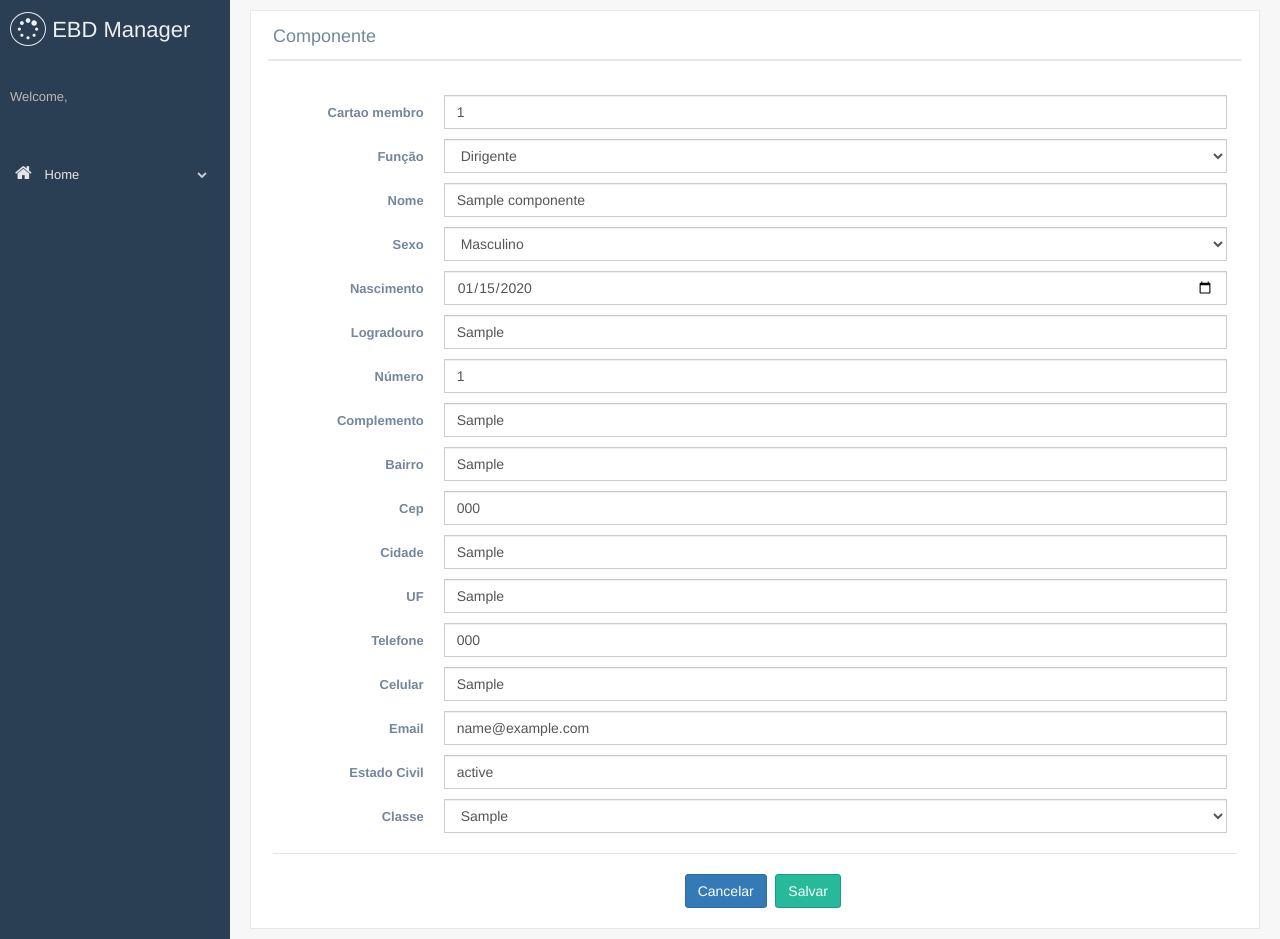
After one commit to andersonberg/gerenciador_ebd, a Django app: page /componentes/1/ in a window 1280 px wide. The commit adds this page. Run offline with Django 3.2, Linux system fonts and the light colour scheme; tables that the repository leaves empty hold one stand-in row (values such as "Sample post"); parts of the project's set-up code (start-up, migrations or seed data) failed here and were passed over; some libraries are stand-ins or nearby versions.

Commit message:
criando página de detalhes de componente

```diff
--- a/escola/models.py
+++ b/escola/models.py
@@ -41,6 +41,9 @@ class Classe(models.Model):
     @property
     def qtd_alunos(self):
         return len(self.componente_set.filter(tipo=Componente.ALUNO))
+
+    def __str__(self):
+        return self.numero
 
     class Meta:
         ordering = ('numero', 'departamento', 'faixa')
@@ -105,21 +108,21 @@ class Componente(models.Model):
 
     cartao_membro = models.IntegerField()
     classe = models.ForeignKey(to='Classe', blank=True, null=True)
-    tipo = models.CharField(_('Type'), choices=COMPONENT_TYPES, default=ALUNO, max_length=50)
+    tipo = models.CharField(_('Função'), choices=COMPONENT_TYPES, default=ALUNO, max_length=50)
     nome = models.CharField(max_length=100)
     sexo = models.CharField(choices=SEXO_TYPES, max_length=15, blank=True, null=True)
     nascimento = models.DateField(blank=True, null=True)
     logradouro = models.CharField(max_length=100, blank=True, null=True)
-    numero_end = models.IntegerField(blank=True, null=True)
-    complemento_end = models.CharField(max_length=50, blank=True, null=True)
+    numero_end = models.IntegerField(_('Número'), blank=True, null=True)
+    complemento_end = models.CharField(_('Complemento'), max_length=50, blank=True, null=True)
     bairro = models.CharField(max_length=100, blank=True, null=True)
     cep = models.CharField(max_length=50, blank=True, null=True)
     cidade = models.CharField(max_length=100, blank=True, null=True)
-    uf = models.CharField(max_length=50, blank=True, null=True)
+    uf = models.CharField(_('UF'), max_length=50, blank=True, null=True)
     telefone = models.CharField(max_length=50, blank=True, null=True)
     celular = models.CharField(max_length=50, blank=True, null=True)
     email = models.CharField(max_length=100, blank=True, null=True)
-    estado_civil = models.CharField(max_length=50, blank=True, null=True)
+    estado_civil = models.CharField(_('Estado Civil'), max_length=50, blank=True, null=True)
 
     class Meta:
         ordering = ('nome',)
--- a/escola/urls.py
+++ b/escola/urls.py
@@ -19,9 +19,12 @@ urlpatterns = [
 
     url(r'^classes/$', views.ClasseViewHTML.as_view(), name='classes'),
     url(r'^classes/(?P<pk>[0-9]+)/$', views.ClasseDetail.as_view(), name='classe-detail'),
+
     url(r'^departamentos/$', views.DepartamentoViewHTML.as_view(), name='departamentos'),
+
     url(r'^professores/$', views.ProfessorViewHTML.as_view(), name='professores'),
     url(r'^alunos/$', views.AlunoViewHTML.as_view(), name='alunos'),
+    url(r'^componentes/(?P<pk>[0-9]+)/$', views.ComponenteDetail.as_view(), name='componente-detail'),
 ]
 
 urlpatterns = format_suffix_patterns(urlpatterns)
--- a/escola/views.py
+++ b/escola/views.py
@@ -145,3 +145,32 @@ class ClasseDetail(APIView):
             return Response({'serializer': serializer, 'classe': classe})
         serializer.save()
         return redirect('classes')
+
+
+class ComponenteDetail(APIView):
+    renderer_classes = [TemplateHTMLRenderer]
+    template_name='pages/componente-details.html'
+
+    def get(self, request, pk):
+        componente = get_object_or_404(Componente, pk=pk)
+        serializer = ComponenteSerializer(componente)
+
+        url_redirect = 'classes'
+        if componente.tipo in ['professor', 'adjunto']:
+            url_redirect = 'professores'
+        elif componente.tipo == 'aluno':
+            url_redirect = 'alunos'
+        return Response({'serializer': serializer, 'componente': componente, 'url_redirect': url_redirect})
+
+    def post(self, request, pk):
+        componente = get_object_or_404(Componente, pk=pk)
+        serializer = ComponenteSerializer(componente, data=request.data)
+        if not serializer.is_valid():
+            return Response({'serializer': serializer, 'componente': componente})
+        serializer.save()
+        if componente.tipo in ['professor', 'adjunto']:
+            return redirect('professores')
+        elif componente.tipo == 'aluno':
+            return redirect('alunos')
+        else:
+            return redirect('classes')
--- /dev/null
+++ b/gerenciador_de_ebd/templates/pages/componente-details.html
@@ -0,0 +1,37 @@
+{% extends "base.html" %}
+
+{% load static i18n %}
+{% load rest_framework %}
+{% block css %}
+{{ block.super }}
+{% endblock %}
+
+{% block content %}
+<div class="right_col" role="main">
+  <div class="row">
+    <div class="col-md-12 col-sm-12 col-xs-12">
+      <div class="x_panel">
+        <div class="x_title">
+            <h2>Componente</h2>
+            <div class="clearfix"></div>
+        </div>
+        <div class="x_content">
+          <br />
+          <form method="POST" id="componente-form" action="{% url 'componente-detail' pk=componente.pk %}" data-parsley-validate class="form-horizontal form-label-left">
+              {% render_form serializer template_pack='rest_framework/horizontal' %}
+
+            <div class="ln_solid"></div>
+            <div class="form-group">
+              <div class="col-md-6 col-sm-6 col-xs-12 col-md-offset-5">
+                <a class="btn btn-primary" type="button" href="{% url url_redirect %}">Cancelar</a>
+                <button id="componente-save" type="submit" class="btn btn-success">Salvar</button>
+              </div>
+            </div>
+
+          </form>
+        </div>
+      </div>
+    </div>
+  </div>
+</div>
+{% endblock %}
--- a/gerenciador_de_ebd/templates/pages/componentes.html
+++ b/gerenciador_de_ebd/templates/pages/componentes.html
@@ -20,6 +20,7 @@
           <table id="professores-datatable" class="table table-striped table-bordered">
             <thead>
               <tr>
+                <th></th>
                 <th>Nome</th>
                 <th>Classe</th>
                 <th>Função</th>
@@ -29,6 +30,7 @@
             <tbody>
               {% for componente in componentes %}
                 <tr>
+                  <td><a type="button" class="btn btn-default" href="{% url 'componente-detail' pk=componente.pk %}" id="componente-details">Detalhes</a></td>
                   <td>{{componente.nome}}</td>
                   <td>{{componente.classe.numero}}</td>
                   <td>{{componente.get_tipo_display}}</td>
```
